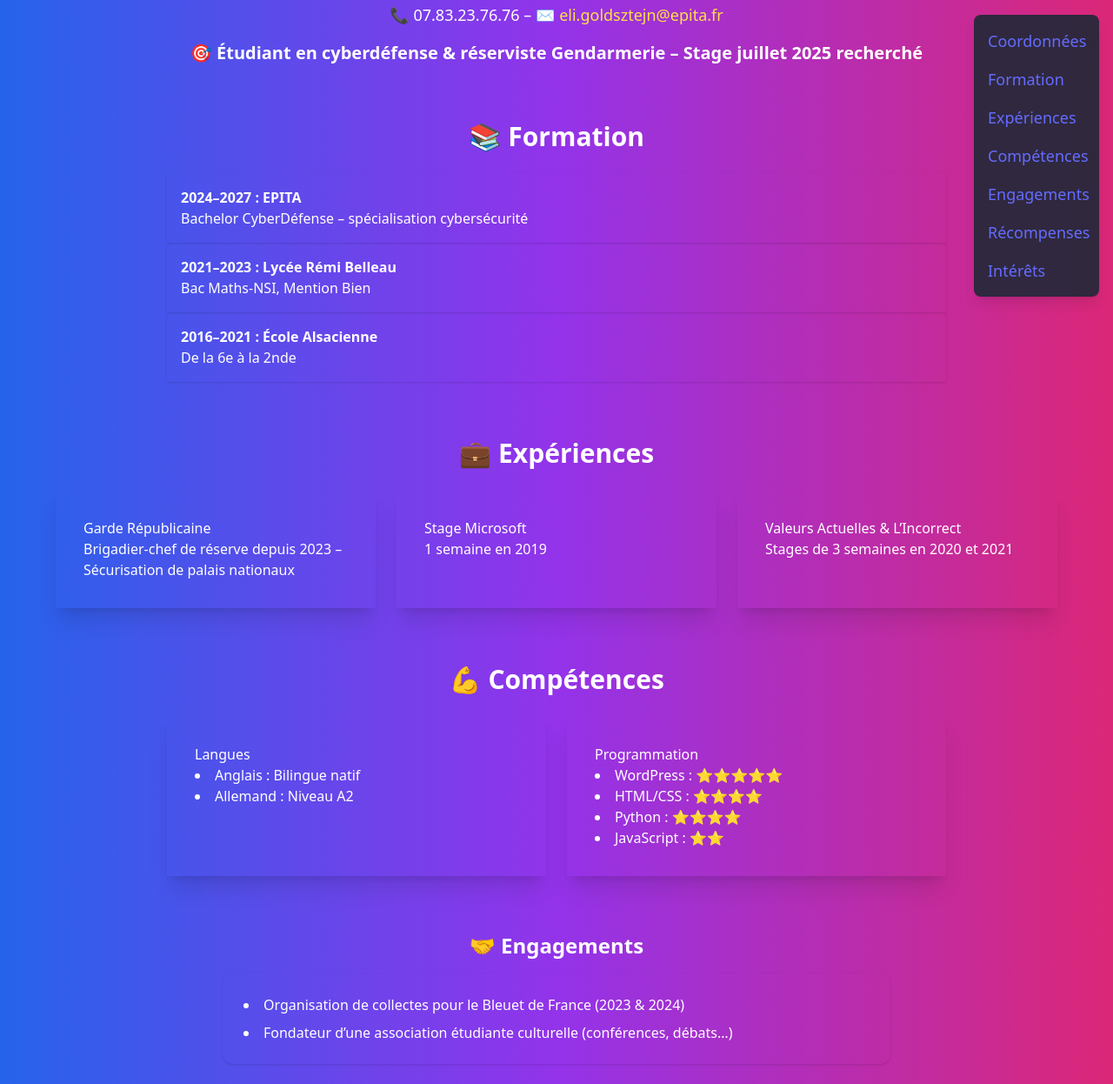
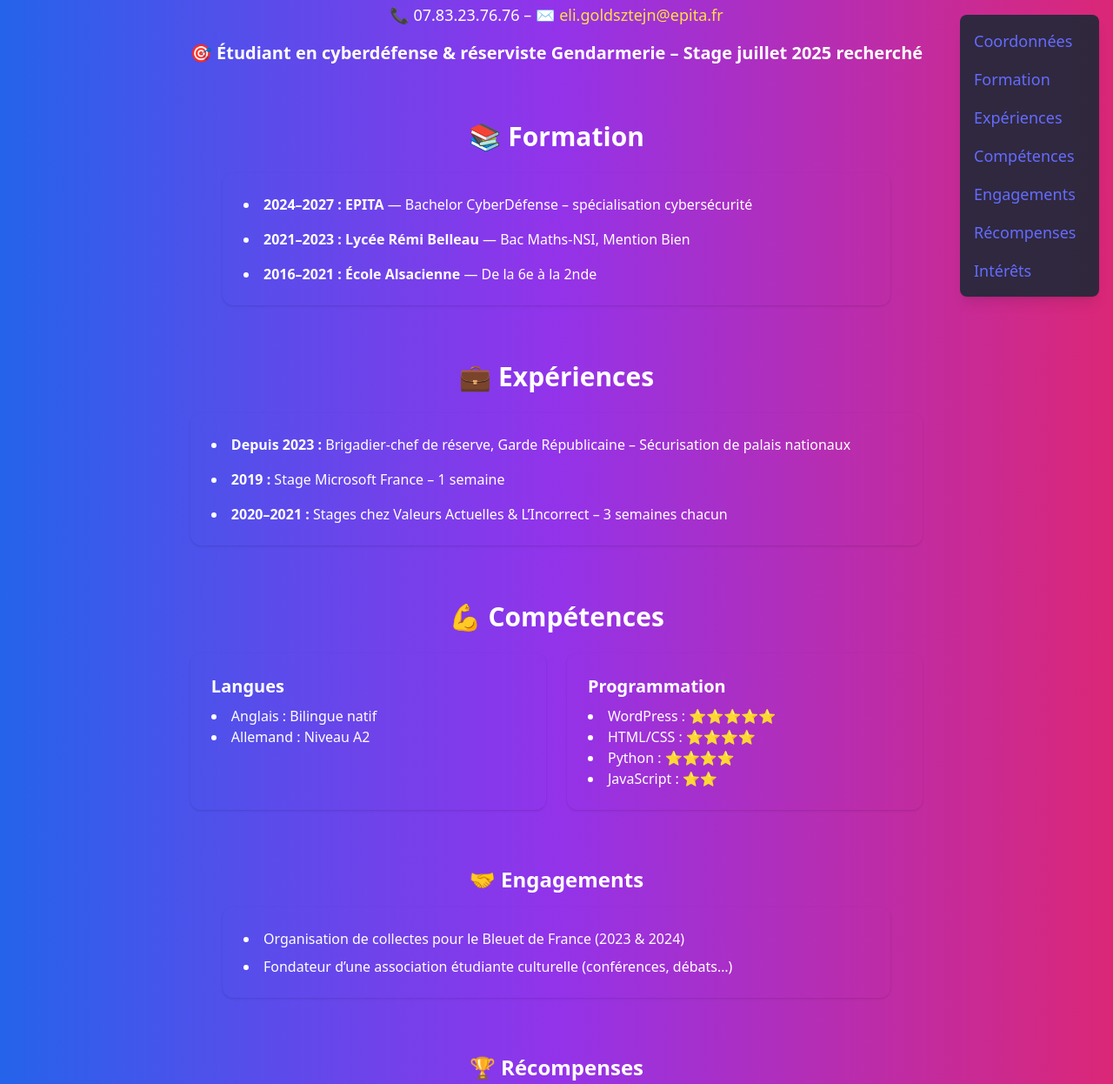
Before and after one commit to elig-45/tp-site, a website built with Vite: page index.html in a window 1280 px wide. Shown: the part 221-1467 px from the top of the page at 87% size. Built offline with nearby package versions, Linux system fonts and the light colour scheme.

Commit message:
Mise à jour de la mise en page du CV : ajustement de la largeur de la barre latérale, conversion des sections de formation et d'expériences en listes, et amélioration de la présentation des compétences, engagements et récompenses.

```diff
--- a/index.html
+++ b/index.html
@@ -21,7 +21,7 @@
     </nav>
 
     <!-- SIDEBAR -->
-    <aside class="fixed top-1/2 right-4 transform -translate-y-1/2 bg-gray-800 bg-opacity-90 rounded-lg shadow-lg p-4 w-36">
+    <aside class="fixed top-1/2 right-4 transform -translate-y-1/2 bg-gray-800 bg-opacity-90 rounded-lg shadow-lg p-4 w-40">
       <ul class="space-y-4 text-lg font-semibold text-white">
         <li><a href="#top" class="hover:text-yellow-400 transition">Coordonnées</a></li>
         <li><a href="#formation" class="hover:text-yellow-400 transition">Formation</a></li>
@@ -46,72 +46,36 @@
       <!-- FORMATION -->
       <section id="formation" class="text-white">
         <h2 class="text-3xl font-bold mb-6 text-center">📚 Formation</h2>
-        <div class="timeline timeline-vertical timeline-snap-icon max-w-4xl mx-auto">
-          <div class="timeline-item">
-            <div class="timeline-middle bg-yellow-400"></div>
-            <div class="timeline-end bg-base-100 text-white rounded-box shadow p-4">
-              <h3 class="font-bold">2024–2027 : EPITA</h3>
-              <p>Bachelor CyberDéfense – spécialisation cybersécurité</p>
-            </div>
-          </div>
-          <div class="timeline-item">
-            <div class="timeline-middle bg-yellow-400"></div>
-            <div class="timeline-end bg-base-100 text-white rounded-box shadow p-4">
-              <h3 class="font-bold">2021–2023 : Lycée Rémi Belleau</h3>
-              <p>Bac Maths-NSI, Mention Bien</p>
-            </div>
-          </div>
-          <div class="timeline-item">
-            <div class="timeline-middle bg-yellow-400"></div>
-            <div class="timeline-end bg-base-100 text-white rounded-box shadow p-4">
-              <h3 class="font-bold">2016–2021 : École Alsacienne</h3>
-              <p>De la 6e à la 2nde</p>
-            </div>
-          </div>
-        </div>
+        <ul class="max-w-3xl mx-auto space-y-4 list-disc list-inside bg-base-100 text-white p-6 rounded-xl shadow">
+          <li><strong>2024–2027 : EPITA</strong> — Bachelor CyberDéfense – spécialisation cybersécurité</li>
+          <li><strong>2021–2023 : Lycée Rémi Belleau</strong> — Bac Maths-NSI, Mention Bien</li>
+          <li><strong>2016–2021 : École Alsacienne</strong> — De la 6e à la 2nde</li>
+        </ul>
       </section>
 
       <!-- EXPÉRIENCES -->
       <section id="experiences" class="text-white">
         <h2 class="text-3xl font-bold mb-6 text-center">💼 Expériences</h2>
-        <div class="grid grid-cols-1 md:grid-cols-3 gap-6 max-w-6xl mx-auto">
-          <div class="card bg-base-100 text-white shadow-xl">
-            <div class="card-body">
-              <h3 class="card-title">Garde Républicaine</h3>
-              <p>Brigadier-chef de réserve depuis 2023 – Sécurisation de palais nationaux</p>
-            </div>
-          </div>
-          <div class="card bg-base-100 text-white shadow-xl">
-            <div class="card-body">
-              <h3 class="card-title">Stage Microsoft</h3>
-              <p>1 semaine en 2019</p>
-            </div>
-          </div>
-          <div class="card bg-base-100 text-white shadow-xl">
-            <div class="card-body">
-              <h3 class="card-title">Valeurs Actuelles & L’Incorrect</h3>
-              <p>Stages de 3 semaines en 2020 et 2021</p>
-            </div>
-          </div>
-        </div>
+        <ul class="max-w-4xl mx-auto space-y-4 list-disc list-inside bg-base-100 text-white p-6 rounded-xl shadow">
+          <li><strong>Depuis 2023 :</strong> Brigadier-chef de réserve, Garde Républicaine – Sécurisation de palais nationaux</li>
+          <li><strong>2019 :</strong> Stage Microsoft France – 1 semaine</li>
+          <li><strong>2020–2021 :</strong> Stages chez Valeurs Actuelles & L’Incorrect – 3 semaines chacun</li>
+        </ul>
       </section>
 
       <!-- COMPÉTENCES -->
       <section id="competences" class="text-white">
         <h2 class="text-3xl font-bold mb-6 text-center">💪 Compétences</h2>
         <div class="grid grid-cols-1 md:grid-cols-2 gap-6 max-w-4xl mx-auto">
-          <div class="card bg-base-100 text-white shadow-xl">
-            <div class="card-body">
-              <h3 class="card-title">Langues</h3>
+          <div class="bg-base-100 text-white p-6 rounded-xl shadow">
+            <h3 class="text-xl font-semibold mb-2">Langues</h3>
             <ul class="list-disc list-inside">
               <li>Anglais : Bilingue natif</li>
               <li>Allemand : Niveau A2</li>
             </ul>
           </div>
-          </div>
-          <div class="card bg-base-100 text-white shadow-xl">
-            <div class="card-body">
-              <h3 class="card-title">Programmation</h3>
+          <div class="bg-base-100 text-white p-6 rounded-xl shadow">
+            <h3 class="text-xl font-semibold mb-2">Programmation</h3>
             <ul class="list-disc list-inside">
               <li>WordPress : ⭐⭐⭐⭐⭐</li>
               <li>HTML/CSS : ⭐⭐⭐⭐</li>
@@ -120,29 +84,24 @@
             </ul>
           </div>
         </div>
-        </div>
       </section>
 
       <!-- ENGAGEMENTS -->
       <section id="engagements" class="text-white">
         <h2 class="text-2xl font-bold text-center mb-4">🤝 Engagements</h2>
-        <div class="max-w-3xl mx-auto bg-base-100 text-white p-6 rounded-xl shadow">
-          <ul class="list-disc list-inside space-y-2">
+        <ul class="max-w-3xl mx-auto list-disc list-inside bg-base-100 text-white p-6 rounded-xl shadow space-y-2">
           <li>Organisation de collectes pour le Bleuet de France (2023 & 2024)</li>
           <li>Fondateur d’une association étudiante culturelle (conférences, débats…)</li>
         </ul>
-        </div>
       </section>
 
       <!-- RÉCOMPENSES -->
       <section id="recompenses" class="text-white">
         <h2 class="text-2xl font-bold text-center mb-4">🏆 Récompenses</h2>
-        <div class="max-w-3xl mx-auto bg-base-100 text-white p-6 rounded-xl shadow">
-          <ul class="list-disc list-inside space-y-2">
+        <ul class="max-w-3xl mx-auto list-disc list-inside bg-base-100 text-white p-6 rounded-xl shadow space-y-2">
           <li>6e place France – Concours YAFF (2014)</li>
           <li>2e place Académie de Paris – Concours C.Génial (2019)</li>
         </ul>
-        </div>
       </section>
 
       <!-- INTÉRÊTS -->
```
Lines whose indentation alone changed are shown as unchanged.
